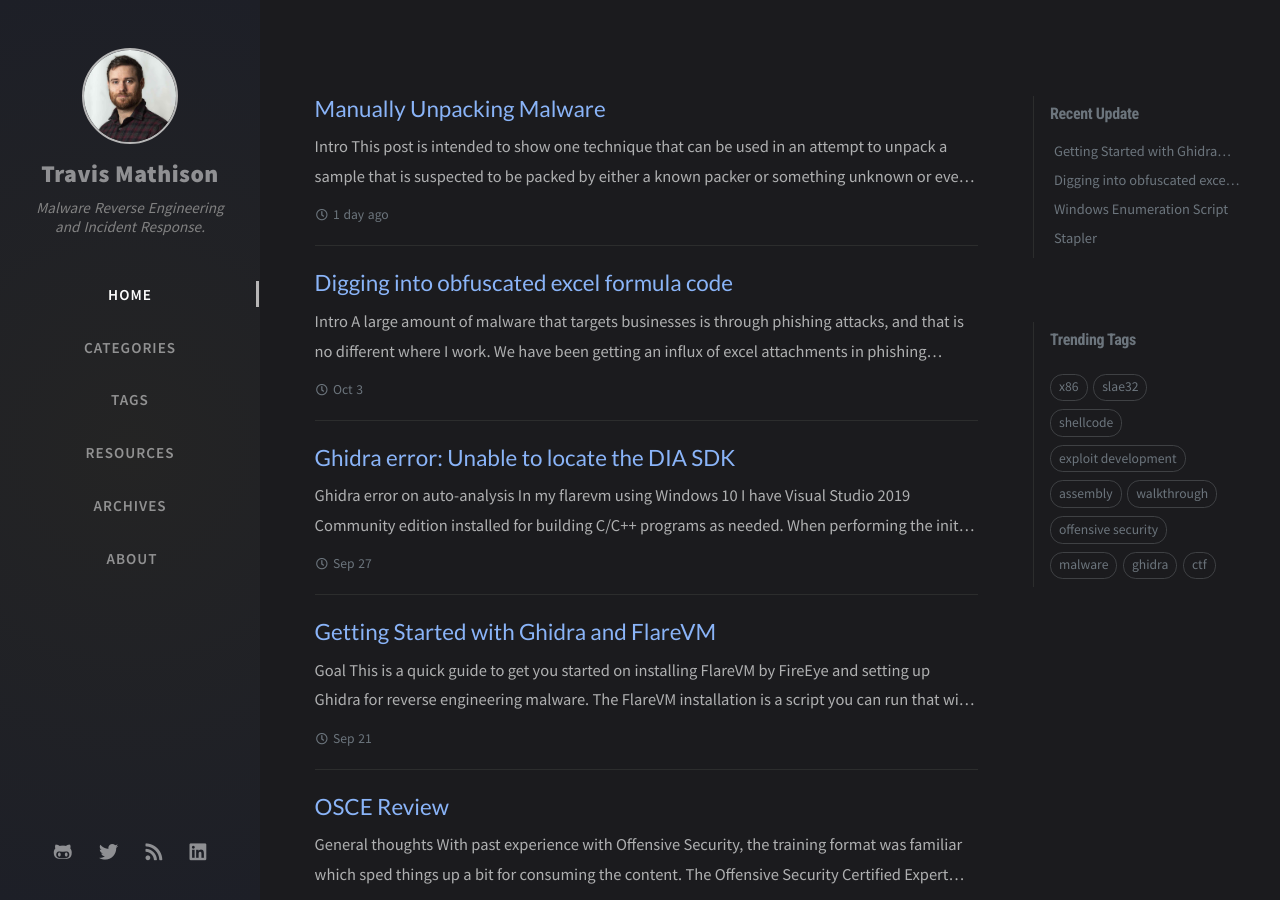
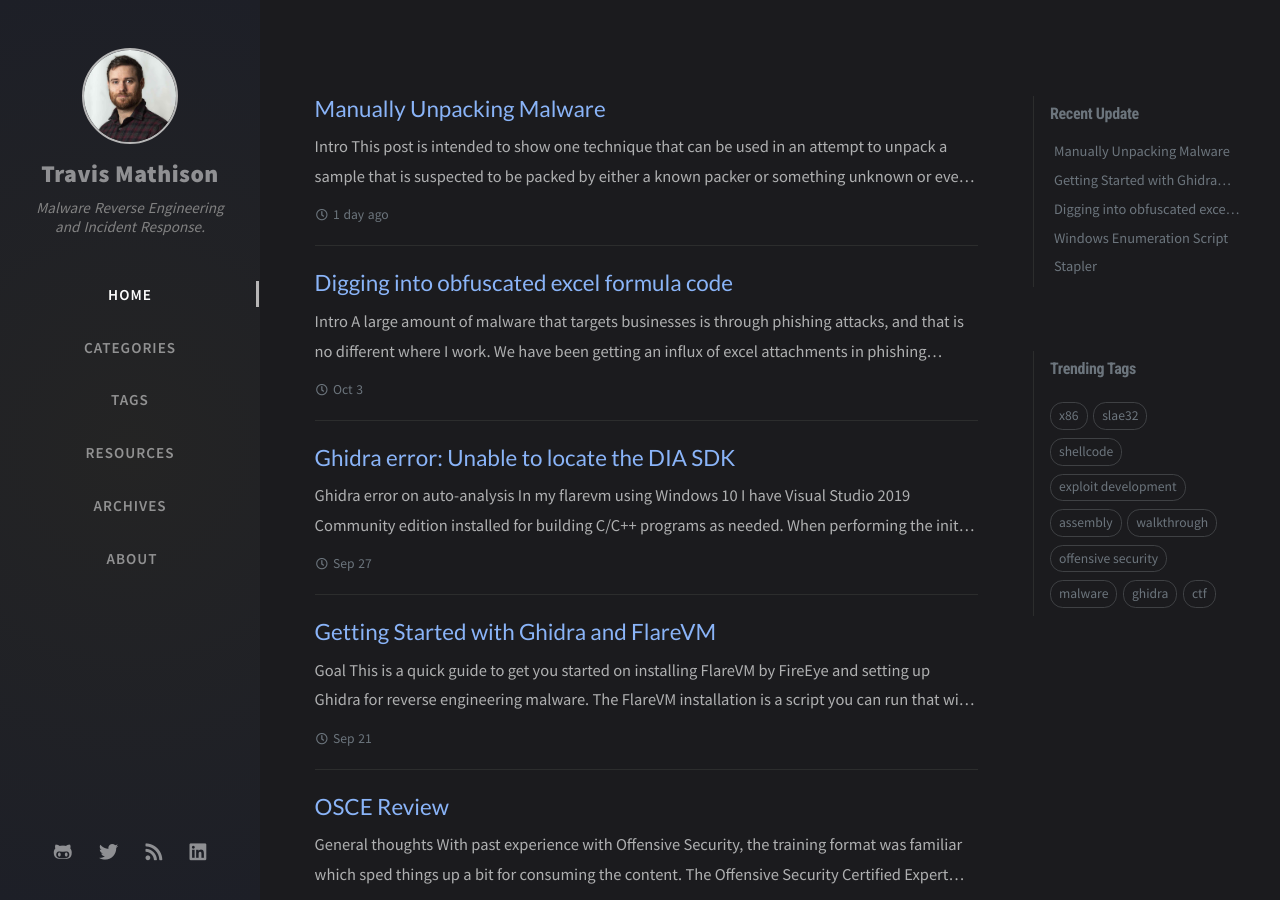
Before and after one commit to tdmathison/tdmathison.github.io, a Jekyll site: the page built from index.html, in a window 1280 px wide and 900 px high. Built offline with Jekyll 4.4.1, drawn with Linux system fonts in a browser that asks for light colours; nearby versions of some CDN libraries; the list of posts is cut into pages by our own code; comment, search, counter and statistics services are not loaded.

```diff
--- a/_data/updates.yml
+++ b/_data/updates.yml
@@ -46,3 +46,6 @@
 -
   filename: 'Digging-into-obfuscated-excel-formula-code'
   lastmod: '2020-10-03 22:28:57 -0700'
+-
+  filename: 'Manually-unpacking-malware'
+  lastmod: '2020-11-25 11:00:47 -0800'
```
